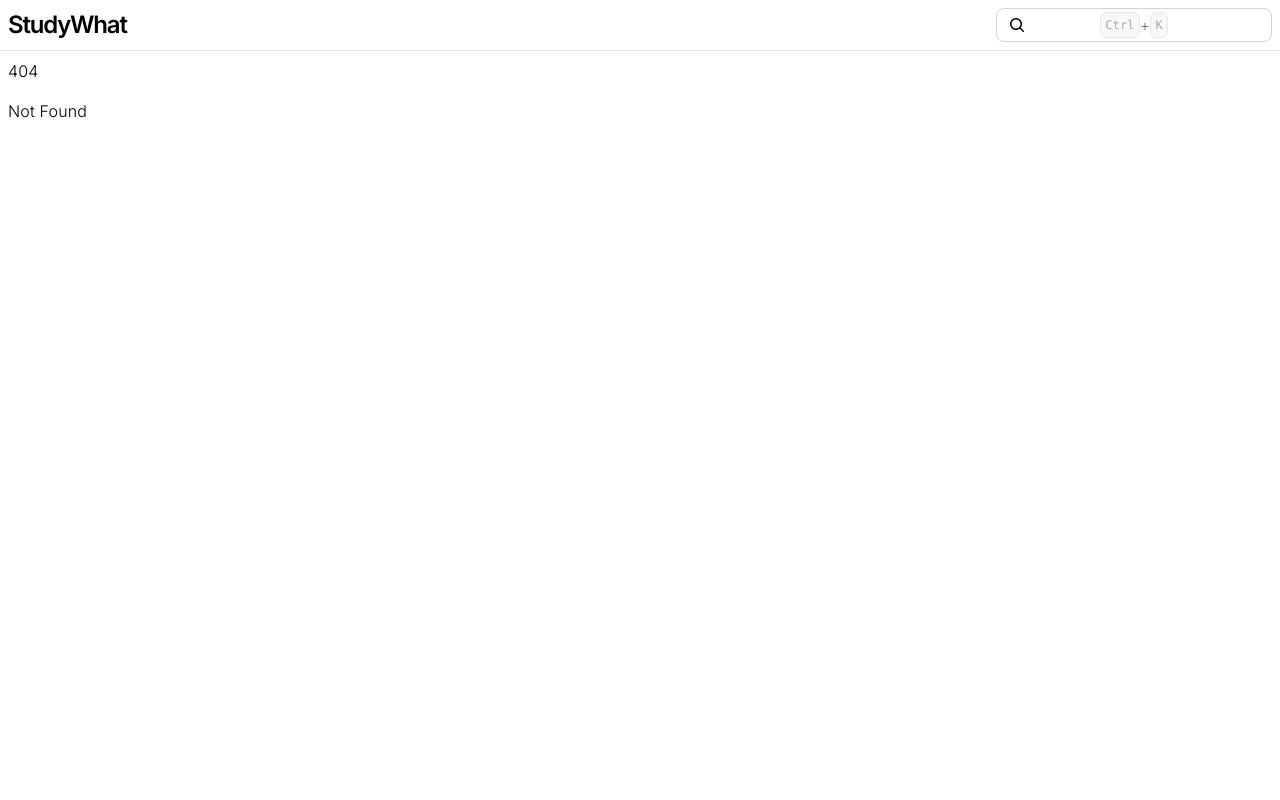
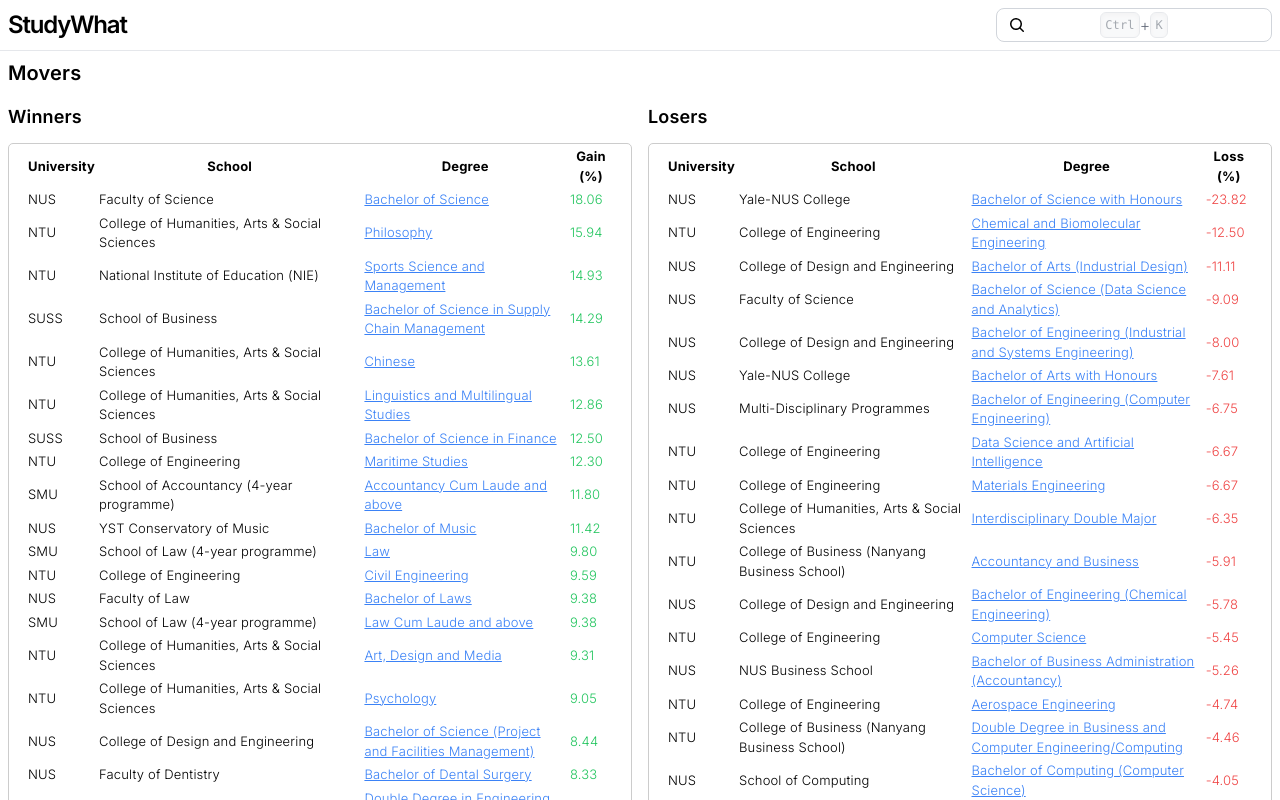
Before and after one commit to hewliyang/studywhat, a SvelteKit app: page /movers in a window 1280 px wide. Before the commit this address had no page. Shown: the top 800 px of the page. Built offline with nearby package versions, Linux system fonts and the light colour scheme.

Commit message:
feat: movers page

```diff
--- /dev/null
+++ b/src/lib/components/Histogram.svelte
@@ -0,0 +1,56 @@
+<script lang="ts">
+	import type { FlatRecord } from "$lib/types";
+	import { zip, type HistDatum } from "$lib/stats";
+	import {
+		VisXYContainer,
+		VisLine,
+		VisAxis,
+		VisStackedBar,
+	} from "@unovis/svelte";
+
+	export let data: FlatRecord[];
+
+	let bins: number[];
+	let containerWidth: number;
+
+	const NUM_BINS = 10;
+
+	$: medians = [...data.map((d) => d.gross_monthly_median)];
+	$: minValue = Math.min(...medians);
+	$: maxValue = Math.max(...medians);
+	$: binWidth = (maxValue - minValue) / NUM_BINS;
+
+	$: {
+		bins = Array(NUM_BINS).fill(0); // reactivity bug if seperate
+		medians.forEach((value) => {
+			const binIdx = Math.floor((value - minValue) / binWidth);
+			bins[binIdx - 1]++;
+		});
+	}
+
+	$: labels = bins.map(
+		(_, i) =>
+			`${(minValue + i * binWidth).toFixed(0)} ⇔ ${(minValue + (i + 1) * binWidth).toFixed(0)}`
+	);
+
+	$: histData = zip(labels, bins);
+	$: x = (d: HistDatum, i: number) => i;
+	$: y = (d: HistDatum) => d.freq;
+	$: tickFormat = (tick: number) => histData[tick].bin;
+</script>
+
+<div bind:clientWidth={containerWidth}>
+	<VisXYContainer data={histData} height={400}>
+		<VisStackedBar {x} {y} barMinHeight1Px={true} barPadding={-0.1} />
+		<VisLine {x} {y} color="orange" />
+		<VisAxis
+			type="x"
+			label="Median Gross Income ($)"
+			numTicks={containerWidth > 375 ? histData.length : histData.length / 2}
+			gridLine={false}
+			tickTextWidth={30}
+			{tickFormat}
+		/>
+		<VisAxis type="y" label="Frequency" gridLine={false} />
+	</VisXYContainer>
+</div>
--- a/src/lib/data.ts
+++ b/src/lib/data.ts
@@ -94,19 +94,20 @@
 export function getGainAndLoss(
 	year: number,
 	k: number = 5,
-	q: number = 5
+	q: number = 5,
+	lag: number = 1
 ): Record<string, WinnersRecord[]> {
 	// filter data for year & year - 1
 	const eligibleRecords = data.filter((record) => {
 		const currentYearData = record.data.find((d) => d.year === year);
-		const previousYearData = record.data.find((d) => d.year === year - 1);
+		const previousYearData = record.data.find((d) => d.year === year - lag);
 		return currentYearData && previousYearData;
 	});
 
 	// Calculate percentage change and add it to the record
 	const recordsWithPctChange = eligibleRecords.map((record) => {
 		const currentYearData = record.data.find((d) => d.year === year)!;
-		const previousYearData = record.data.find((d) => d.year === year - 1)!;
+		const previousYearData = record.data.find((d) => d.year === year - lag)!;
 		const pctChange =
 			((currentYearData.gross_monthly_median -
 				previousYearData.gross_monthly_median) /
@@ -122,9 +123,9 @@
 		["desc"]
 	);
 
-	const topKWinners = sortedRecords.slice(0, k);
+	const topKWinners = sortedRecords.filter((r) => r.pctChange >= 0).slice(0, k);
 	const bottomQLosers = _.orderBy(
-		sortedRecords.slice(-q),
+		sortedRecords.filter((r) => r.pctChange < 0).slice(-q),
 		["pctChange"],
 		["asc"]
 	);
--- /dev/null
+++ b/src/lib/stats.ts
@@ -0,0 +1,73 @@
+export type HistDatum = {
+	idx: number;
+	bin: string;
+	freq: number;
+};
+
+/**
+ *
+ * @param a1 array containing the x axis values
+ * @param a2 array containing the y axis values
+ * @returns array of objects for histogram {idx: number, bin: string, freq: number}
+ */
+export function zip(a1: any[], a2: any[]) {
+	if (a1.length !== a2.length) return [];
+
+	const res: HistDatum[] = [];
+	let curIdx = 1;
+
+	a1.forEach((ele, idx) => {
+		const obj = {
+			idx: curIdx,
+			bin: ele,
+			freq: a2[idx],
+		};
+		curIdx++;
+		res.push(obj);
+	});
+
+	return res;
+}
+
+/**
+ * Takes a SORTED array `a` and computes the median
+ */
+export function median(a: number[]) {
+	const len = a.length;
+	const mid = Math.floor(len / 2);
+
+	if (len % 2 !== 0) return a[mid];
+	return (a[mid - 1] + a[mid]) / 2;
+}
+
+/**
+ * Takes an array of int/float and computes the quantiles
+ */
+export function quantiles(a: number[]) {
+	const sorted = [...a].sort((x, y) => x - y);
+	const len = sorted.length;
+	const mid = Math.floor(len / 2);
+
+	return {
+		q1: median(sorted.slice(0, mid)),
+		q2: median(sorted),
+		q3: median(sorted.slice(mid + 1)),
+	};
+}
+
+export function mean(a: number[]) {
+	const sum = a.reduce((a, b) => a + b, 0);
+	return sum / a.length;
+}
+
+export function variance(a: number[]) {
+	const mu = mean(a);
+	const N = a.length;
+
+	let sum = 0;
+	for (const x_i of a) {
+		sum += (x_i - mu) ** 2;
+	}
+
+	return sum / N;
+}
--- a/src/routes/+layout.svelte
+++ b/src/routes/+layout.svelte
@@ -28,10 +28,7 @@
 				>GitHub (Report Parser)</a
 			>
 		</div>
-		<p class="text-center">
-			Data sourced from Ministry of Education under Singapore Open Data License
-			1.0
-		</p>
+		<p class="text-center">Singapore Open Data License 1.0</p>
 	</div>
 </footer>
 
--- a/src/routes/+page.svelte
+++ b/src/routes/+page.svelte
@@ -11,7 +11,7 @@
 		VisBulletLegend,
 	} from "@unovis/svelte";
 	import Sparkline from "$lib/components/Sparkline.svelte";
-
+	import Histogram from "$lib/components/Histogram.svelte";
 	import type { FlatRecord } from "$lib/types";
 
 	export let data;
@@ -74,7 +74,25 @@
 
 <section>
 	{#if data.gainAndLoss.best.length > 2}
+		<div class="flex">
 			<h1 class="font-semibold text-lg">Largest Year on Year Gains (%)</h1>
+			<a
+				class="flex items-center ml-auto hover:scale-[105%]"
+				href={`/movers/?year=${selectedYr}`}
+				><svg
+					width="8"
+					height="8"
+					viewBox="0 0 12 12"
+					fill="none"
+					xmlns="http://www.w3.org/2000/svg"
+					><path
+						d="M2.07102 11.3494L0.963068 10.2415L9.2017 1.98864H2.83807L2.85227 0.454545H11.8438V9.46023H10.2955L10.3097 3.09659L2.07102 11.3494Z"
+						fill="currentColor"
+					></path></svg
+				>
+				<p class="ml-2 text-sm">See More</p></a
+			>
+		</div>
 		<div class="flex overflow-x-auto whitespace-nowrap gap-3 mt-3">
 			{#each data.gainAndLoss.best as record}
 				<Sparkline {record} refYear={selectedYr} />
@@ -91,6 +109,8 @@
 	{/if}
 </section>
 
+<div class="grid grid-cols-1 lg:grid-cols-7 gap-4">
+	<div class="lg:col-span-5 lg:flex-grow">
 		<VisXYContainer data={data.top} height={350}>
 			<div class="flex flex-col mb-6">
 				<div class="flex justify-between items-center">
@@ -116,9 +136,19 @@
 			</div>
 			<VisScatter cursor="pointer" size={10} {x} {y} {color} {events} />
 			<VisAxis type="x" label="Median Gross Income ($)" gridLine={false} />
-	<VisAxis type="y" label="Full Time Employment Rate (%)" gridLine={false} />
+			<VisAxis
+				type="y"
+				label="Full Time Employment Rate (%)"
+				gridLine={false}
+			/>
 			<VisTooltip {triggers} />
 		</VisXYContainer>
+	</div>
+	<div class="lg:col-span-2 lg:row-span-1 lg:flex-shrink-0 lg:w-3/10">
+		<h3 class="font-semibold text-lg">Distribution of Median Incomes</h3>
+		<Histogram data={data.top} />
+	</div>
+</div>
 
 <section class="overflow-x-auto mt-4">
 	<Datatable {handler} search={false} rowsPerPage={false}>
--- /dev/null
+++ b/src/routes/movers/+page.svelte
@@ -0,0 +1,100 @@
+<script lang="ts">
+	import { long2short } from "$lib/constants";
+	export let data;
+</script>
+
+<h1 class="font-semibold text-xl">Movers</h1>
+
+<div class="grid grid-cols-1 md:grid-cols-2 gap-4 w-full">
+	<div>
+		<h2 class="font-semibold text-lg mb-3">Winners</h2>
+		{#if data.best.length > 0}
+			<table>
+				<thead>
+					<tr>
+						<th>University</th>
+						<th>School</th>
+						<th>Degree</th>
+						<th>Gain (%)</th>
+					</tr>
+				</thead>
+				<tbody>
+					{#each data.best as row}
+						<tr>
+							<td>{long2short[row.university]}</td>
+							<td>{row.school ?? "-"}</td>
+							<td
+								><a href="/degree/{row.slug}" class="text-blue-500 underline"
+									>{row.degree}</a
+								></td
+							>
+							<td class="text-green-500">{row.pctChange.toFixed(2)}</td>
+						</tr>
+					{/each}
+				</tbody>
+			</table>
+		{/if}
+	</div>
+	<div>
+		<h2 class="font-semibold text-lg mb-3">Losers</h2>
+		{#if data.worst.length > 0}
+			<table>
+				<thead>
+					<tr>
+						<th>University</th>
+						<th>School</th>
+						<th>Degree</th>
+						<th>Loss (%)</th>
+					</tr>
+				</thead>
+				<tbody>
+					{#each data.worst as row}
+						<tr>
+							<td>{long2short[row.university]}</td>
+							<td>{row.school ?? "-"}</td>
+							<td
+								><a href="/degree/{row.slug}" class="text-blue-500 underline"
+									>{row.degree}</a
+								></td
+							>
+							<td class="text-red-500">{row.pctChange.toFixed(2)}</td>
+						</tr>
+					{/each}
+				</tbody>
+			</table>
+		{:else}
+			<div>🎉 no losers 🎉</div>
+		{/if}
+	</div>
+</div>
+
+<style>
+	table {
+		font-size: small;
+		border-collapse: separate;
+		border: 1px solid #ccc;
+		border-radius: 5px;
+		padding: 0rem 1rem;
+	}
+
+	thead {
+		background: #fff;
+	}
+
+	tbody td th {
+		border-bottom: 1px solid #f5f5f5;
+		padding: 4px 20px;
+	}
+
+	tbody tr:last-child td {
+		border-bottom: none;
+	}
+
+	tbody tr {
+		transition: all, 0.2s;
+	}
+
+	tbody tr:hover {
+		background: #f5f5f5;
+	}
+</style>
--- /dev/null
+++ b/src/routes/movers/+page.ts
@@ -0,0 +1,12 @@
+import { getGainAndLoss } from "$lib/data";
+import { PREV_YEAR } from "$lib/constants";
+
+export function load({ url }) {
+	const year = Number(url.searchParams.get("year")) || PREV_YEAR;
+	const lag = Number(url.searchParams.get("lag")) || 1;
+
+	console.log(year, lag);
+
+	const { best, worst } = getGainAndLoss(year, 1000000, 1000000, lag);
+	return { best, worst };
+}
```
Lines whose indentation alone changed are shown as unchanged.
